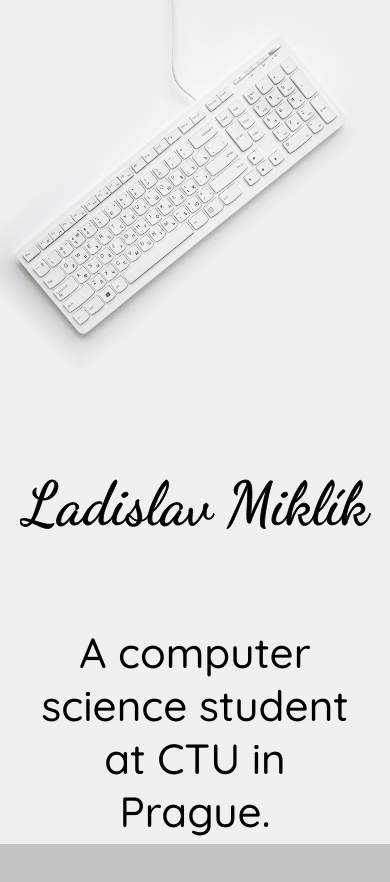
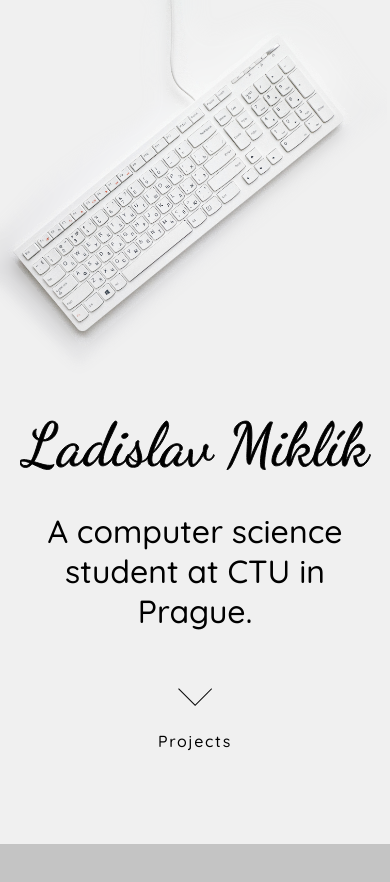
Before and after one commit to miklilad/miklilad.github.io, a plain HTML site: page index.html in a window 390 px wide. Shown: the top 882 px of the page. Drawn offline with Linux system fonts and the light colour scheme.

Commit message:
Next page button, Responsivnes

```diff
--- a/css/style.css
+++ b/css/style.css
@@ -14,9 +14,10 @@ html {
 .intro {
     display: flex;
     flex-grow: 1;
+    flex-shrink: 1;
     flex-flow: column nowrap;
     justify-content: space-evenly;
-    font-size: 5vh;
+    font-size: 2rem;
     text-align: center;
 }
 
@@ -25,9 +26,6 @@ html {
 }
 
 #home {
-    display: flex;
-    flex-flow: column wrap;
-    justify-content: space-between;
     height: 100vh;
     background-color: #f0f0f0;
 }
@@ -51,15 +49,12 @@ html {
     height: 100vh;
 }
 
-@media screen and (min-aspect-ratio: 8/5) {
-    #home {
-        grid-template-columns: auto auto;
-    }
-
-    #intro {
-        grid-column: 2;
-        grid-row: 1;
-    }
+.content {
+    height: 75%;
+    display: flex;
+    flex-flow: column wrap;
+    justify-content: space-between;
+    align-items: center;
 }
 
 @keyframes line-anim {
@@ -73,3 +68,69 @@ html {
         fill: black;
     }
 }
+
+#home a {
+    position: relative;
+    bottom: 10px;
+    left: 50%;
+    transform: translate(-50%,0);
+    margin: auto;
+    display: inline-block;
+    padding-top: 10vh;
+    color: #000;
+    letter-spacing: .1em;
+    text-decoration: none;
+    transition: opacity .3s;
+}
+
+#home a:hover {
+    opacity: .5;
+}
+
+#home a span {
+    display: block;
+    position: relative;
+    top: -30px;
+    left: 50%;
+    width: 24px;
+    height: 24px;
+    margin-left: -12px;
+    border-left: 1px solid #000;
+    border-bottom: 1px solid #000;
+    -webkit-transform: rotate(-45deg);
+    transform: rotate(-45deg);
+    -webkit-animation: sdb04 2s infinite;
+    animation: sdb04 2s infinite;
+}
+
+@media screen and (min-aspect-ratio: 8/5){
+    #keyboard {
+        max-height: 100%;
+    }
+    .intro {
+        max-width: 50%;
+    }
+}
+
+@-webkit-keyframes sdb04 {
+    0% {
+        -webkit-transform: rotate(-45deg) translate(0, 0);
+    }
+    20% {
+        -webkit-transform: rotate(-45deg) translate(-10px, 10px);
+    }
+    40% {
+        -webkit-transform: rotate(-45deg) translate(0, 0);
+    }
+}
+@keyframes sdb04 {
+    0% {
+        transform: rotate(-45deg) translate(0, 0);
+    }
+    20% {
+        transform: rotate(-45deg) translate(-10px, 10px);
+    }
+    40% {
+        transform: rotate(-45deg) translate(0, 0);
+    }
+}
--- a/index.html
+++ b/index.html
@@ -12,7 +12,8 @@
 
 <body>
 
-<section id="home">
+<section id="home" class="demo">
+    <div class="content">
         <img id="keyboard" src="assets/keyboard-background4.png" alt="Keyboard">
         <div class="intro">
             <svg id="name" width="5853" height="807.005" viewBox="0 0 5853 807.005" xmlns="http://www.w3.org/2000/svg">
@@ -52,6 +53,8 @@
                 A computer science student at CTU in Prague.
             </p>
         </div>
+    </div>
+    <a href="#projects"><span></span>Projects</a>
 </section>
 
 <section id="projects">
```
Lines whose indentation alone changed are shown as unchanged.
